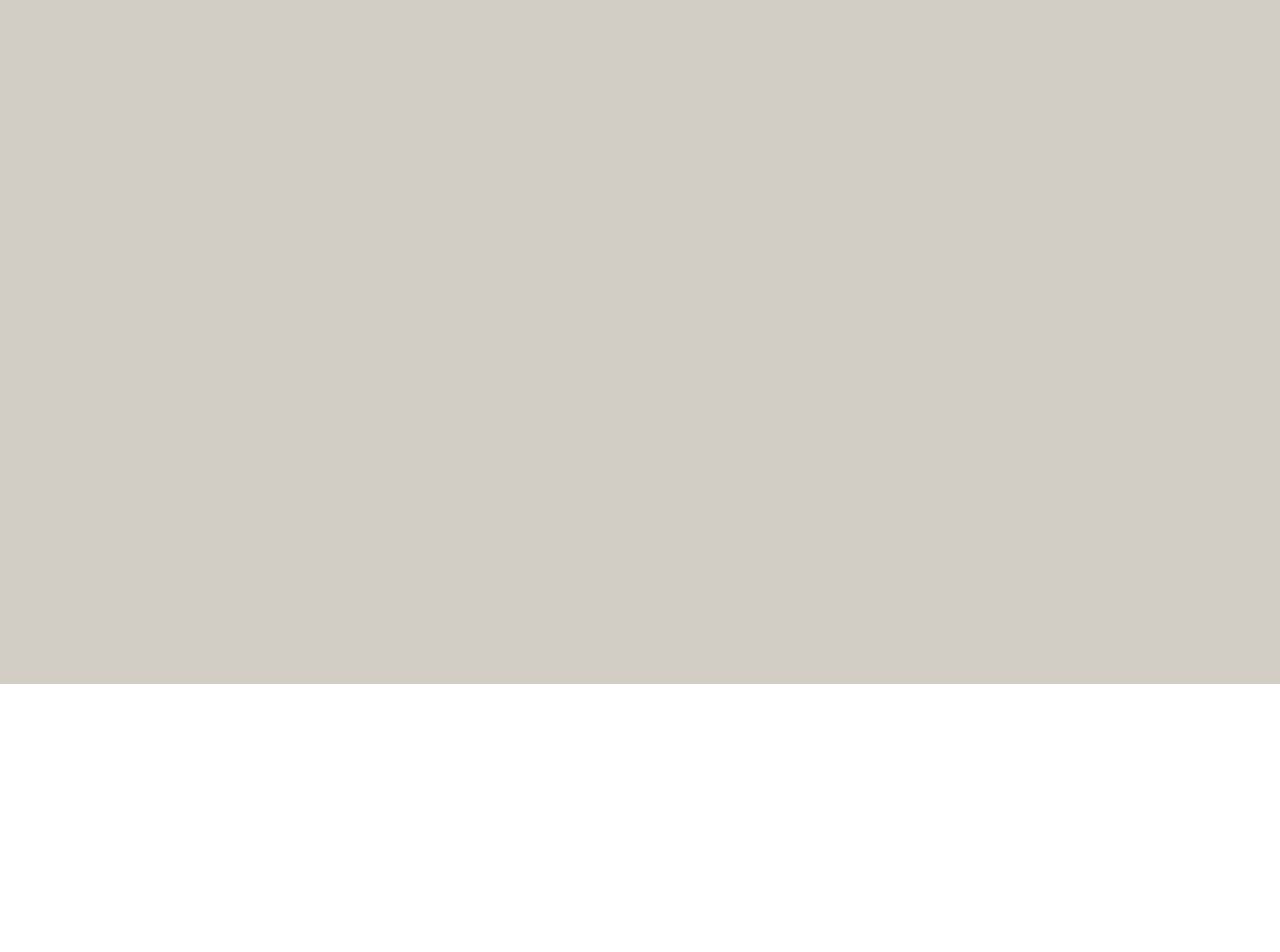
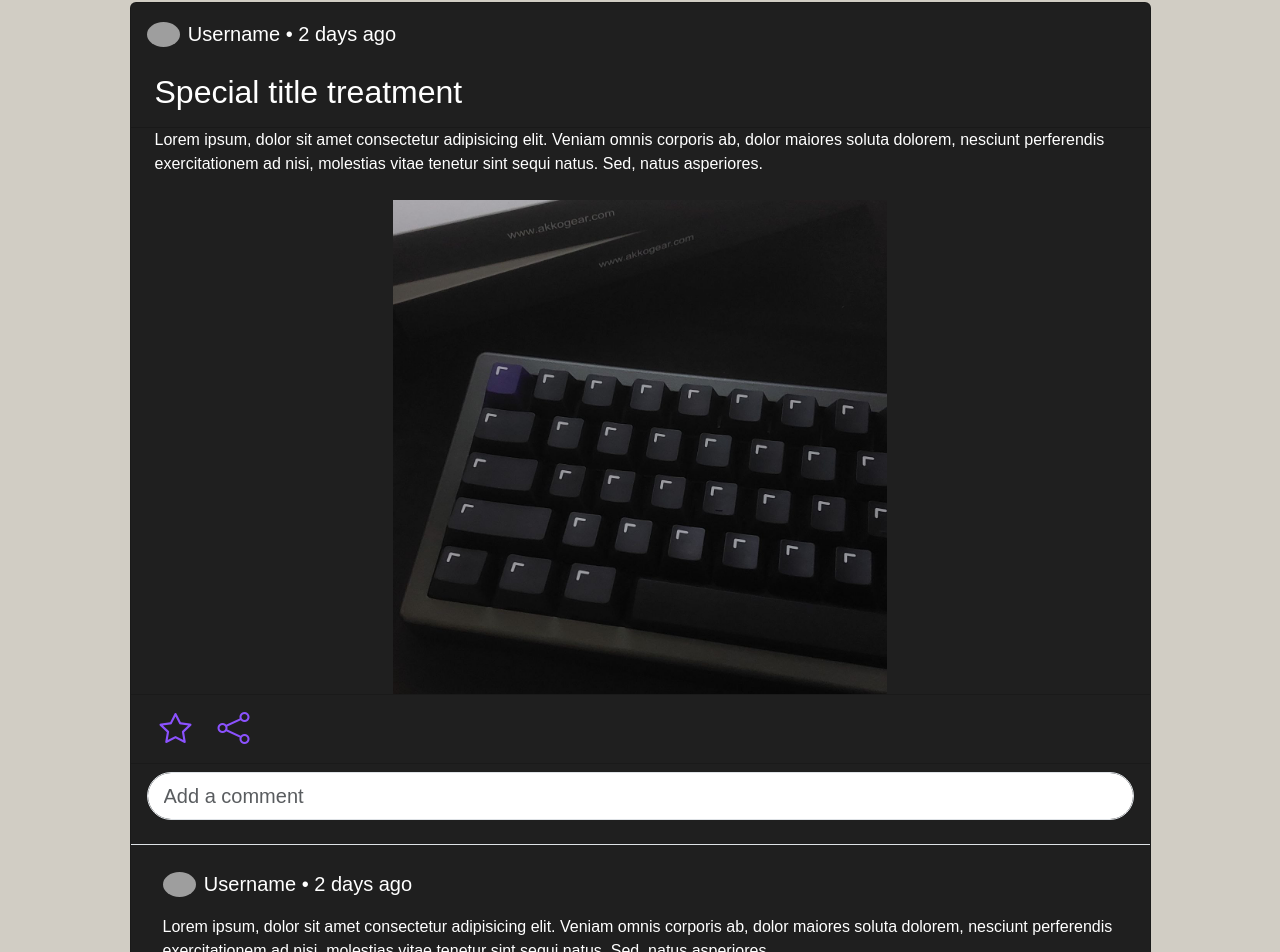
Before and after one commit to jomkv/KeyBud, a React (Create React App) app: page /post in a window 1280 px wide. Before the commit this address had no page. Shown: the part 116-1068 px from the top of the page. Before the commit the page ends 800 px from the top, so only its background shows below. Built offline with nearby package versions, Linux system fonts and the light colour scheme; grey boxes are pictures that could not be loaded; a web font is replaced by a local one.

Commit message:
feat: post UI

```diff
--- a/src/App.tsx
+++ b/src/App.tsx
@@ -12,7 +12,7 @@ function App() {
           <Route path="/" element={<Home />} />
           <Route path="/login" element={<Login />} />
           <Route path="/signup" element={<Register />} />
-          <Route path="/post/:id" element={<Post />} />
+          <Route path="/post" element={<Post />} />
         </Routes>
       </div>
     </Router>
--- a/src/components/NavbarComponent.tsx
+++ b/src/components/NavbarComponent.tsx
@@ -17,7 +17,7 @@ function NavbarComponent() {
   return (
     <Navbar sticky="top" expand="lg" className="bg-secondary">
       <Container fluid>
-        <Navbar.Brand href="#">
+        <Navbar.Brand href="/">
           <img alt="logo" src="/images/Final Logo.svg" height={60} />
         </Navbar.Brand>
         <Navbar.Toggle aria-controls="navbarScroll" />
@@ -28,7 +28,7 @@ function NavbarComponent() {
             navbarScroll
           >
             <Nav.Link
-              href="#action1"
+              href="/"
               style={{
                 color: "white",
               }}
--- a/src/components/post/CommentCard.tsx
+++ b/src/components/post/CommentCard.tsx
@@ -1,35 +1,8 @@
-import {
-  Typography,
-  Button,
-  IconButton,
-  Card,
-  CardContent,
-  CardHeader,
-  Avatar,
-  CardActions,
-} from "@mui/material";
 import React, { Fragment, useEffect, useState } from "react";
-import ThumbUpOffAltIcon from "@mui/icons-material/ThumbUpOffAlt";
-import ThumbUpAltIcon from "@mui/icons-material/ThumbUpAlt";
-import ChatBubbleOutlineIcon from "@mui/icons-material/ChatBubbleOutline";
-import MoreVertIcon from "@mui/icons-material/MoreVert";
-import styled from "@emotion/styled";
-
-const KeybudButton = styled(Button)({
-  color: "#8C52FF",
-  borderColor: "#8C52FF",
-  ":hover": {
-    borderColor: "#8C52FF",
-  },
-});
-
-const KeybudIconButton = styled(IconButton)({
-  color: "#8C52FF",
-  borderColor: "#8C52FF",
-  ":hover": {
-    borderColor: "#8C52FF",
-  },
-});
+import Col from "react-bootstrap/Col";
+import Row from "react-bootstrap/Row";
+import Card from "react-bootstrap/Card";
+import ListGroup from "react-bootstrap/ListGroup";
 
 function CommentCard() {
   const [likeCount, setLikeCount] = useState<number>(0);
@@ -41,59 +14,38 @@ function CommentCard() {
   };
 
   return (
-    <Card
-      sx={{
-        backgroundColor: "rgba(31, 31, 31, 0.97)",
-        borderRadius: "15px",
-        color: "White",
-        ":hover": {
-          backgroundColor: "rgba(31, 31, 31, 1)",
-        },
-        transition: "0.15s",
-      }}
-    >
-      <CardHeader
-        avatar={<Avatar src="/images/user_icon.png" />}
-        title="Comment from Username"
-        subheaderTypographyProps={{ sx: { color: "white" } }}
-        action={
-          <KeybudIconButton>
-            <MoreVertIcon fontSize="large" />
-          </KeybudIconButton>
-        }
-      />
-      <CardContent>
-        Lorem ipsum dolor sit amet consectetur adipisicing elit. Tenetur aliquam
-        dolorem quas mollitia? Sit blanditiis, voluptatum, labore eos at eveniet
-        tenetur dolor sint libero obcaecati, molestiae in ad fuga itaque.
-      </CardContent>
-      <CardActions>
-        <KeybudButton
-          size="large"
-          sx={{ color: "#8C52FF" }}
-          onClick={handleLikeClick}
-        >
-          {isLiked ? (
-            <ThumbUpAltIcon fontSize="large" />
-          ) : (
-            <ThumbUpOffAltIcon fontSize="large" />
-          )}
-          {likeCount > 0 && (
-            <Typography variant="h6" fontWeight={550} ml={1}>
-              {likeCount}
-            </Typography>
-          )}
-        </KeybudButton>
-        <KeybudButton size="large" sx={{ color: "#8C52FF" }}>
-          <ChatBubbleOutlineIcon fontSize="large" />
-          {commentCount > 0 && (
-            <Typography variant="h6" fontWeight={550} ml={1}>
-              {commentCount}
-            </Typography>
-          )}
-        </KeybudButton>
-      </CardActions>
-    </Card>
+    <ListGroup.Item className="bg-secondary">
+      <Row
+        sm={1}
+        md={1}
+        style={{
+          color: "white",
+        }}
+        className="p-3 gy-3"
+      >
+        <Col className="d-flex align-items-center justify-content-between">
+          <div className="d-flex align-items-center">
+            <img
+              src="images/user_icon.png"
+              alt="icon"
+              className="rounded-circle me-2"
+              style={{
+                height: "25px",
+              }}
+            />
+            <p className="m-0 p-0 fs-5">Username • 2 days ago</p>
+          </div>
+        </Col>
+        <Col>
+          <p>
+            Lorem ipsum, dolor sit amet consectetur adipisicing elit. Veniam
+            omnis corporis ab, dolor maiores soluta dolorem, nesciunt
+            perferendis exercitationem ad nisi, molestias vitae tenetur sint
+            sequi natus. Sed, natus asperiores.
+          </p>
+        </Col>
+      </Row>
+    </ListGroup.Item>
   );
 }
 
--- a/src/pages/Post.tsx
+++ b/src/pages/Post.tsx
@@ -1,145 +1,114 @@
-import {
-  Typography,
-  Stack,
-  Box,
-  TextField,
-  Button,
-  Avatar,
-  Container,
-} from "@mui/material";
-import { Fragment, useEffect, useState } from "react";
-import ThumbUpOffAltIcon from "@mui/icons-material/ThumbUpOffAlt";
-import ThumbUpAltIcon from "@mui/icons-material/ThumbUpAlt";
-import ChatBubbleOutlineIcon from "@mui/icons-material/ChatBubbleOutline";
-import styled from "@emotion/styled";
-import PostCard from "../components/home/PostCard";
+import React, { Fragment, useEffect, useState } from "react";
+import Row from "react-bootstrap/Row";
+import Col from "react-bootstrap/Col";
+import Button from "react-bootstrap/Button";
+import Card from "react-bootstrap/Card";
+import Container from "react-bootstrap/Container";
+import ListGroup from "react-bootstrap/ListGroup";
+import Form from "react-bootstrap/Form";
+
+import NavbarComponent from "../components/NavbarComponent";
 import CommentCard from "../components/post/CommentCard";
-import { IPosts } from "../types/post";
-
-import Api from "../common/Api";
-
-import Navbar from "../components/NavbarComponent";
-
-const KeybudButton = styled(Button)({
-  color: "#8C52FF",
-  borderColor: "#8C52FF",
-  ":hover": {
-    borderColor: "#8C52FF",
-  },
-});
-
-const KeybudTextbox = styled(TextField)`
-  &label.Mui-focused {
-    color: white;
-  }
-  &.MuiOutlinedInput-root {
-    &.Mui-focused fieldset {
-      border-color: white;
-    }
-  }
-`;
 
 function Post() {
-  const [likeCount, setLikeCount] = useState<number>(0);
-  const [commentCount, setCommentCount] = useState<number>(2);
-  const [isLiked, setIsLiked] = useState<boolean>(false);
+  return (
+    <div className="bg-light">
+      <NavbarComponent />
 
-  const fetchPosts = async () => {
-    const res = await Api.getPosts();
-    console.log(res?.data);
-  };
-
-  useEffect(() => {
-    fetchPosts();
-  }, []);
-
-  const handleLikeClick = () => {
-    setIsLiked(!isLiked);
-  };
-
-  return (
-    <Fragment>
-      <Navbar />
-      <Container sx={{ flexGrow: 1, paddingTop: "25px" }}>
-        <Stack
-          spacing={2}
-          sx={{
-            backgroundColor: "rgba(31, 31, 31, 0.97)",
+      <Container className="mb-3">
+        <Row className="justify-content-center gy-4 mt-2">
+          <Col md={11} sm={11}>
+            <Card
+              className="bg-secondary"
+              style={{
                 color: "white",
-            padding: "25px",
-            marginBottom: "25px",
-            borderRadius: "15px",
               }}
             >
-          <Stack direction="row" display="flex" alignItems="center" spacing={1}>
-            <Avatar
-              src="/images/user_icon.png"
-              sx={{
-                width: 45,
-                height: 45,
+              <Card.Header className="pt-3">
+                <div className="d-flex align-items-center justify-content-between">
+                  <div className="d-flex align-items-center">
+                    <img
+                      src="images/user_icon.png"
+                      alt="icon"
+                      className="rounded-circle me-2"
+                      style={{
+                        height: "25px",
                       }}
                     />
-            <Typography variant="h6">Username</Typography>
-          </Stack>
-          <Typography variant="h4" fontWeight="bold">
-            Title
-          </Typography>
-          <Box>
+                    <p className="m-0 p-0 fs-5">Username • 2 days ago</p>
+                  </div>
+                </div>
+                <Card.Title className="fs-2 mt-3 p-2 pb-0">
+                  Special title treatment
+                </Card.Title>
+              </Card.Header>
+
+              <Card.Body className="pt-0 pb-0">
+                <Card.Text className="p-2 pt-0">
+                  Lorem ipsum, dolor sit amet consectetur adipisicing elit.
+                  Veniam omnis corporis ab, dolor maiores soluta dolorem,
+                  nesciunt perferendis exercitationem ad nisi, molestias vitae
+                  tenetur sint sequi natus. Sed, natus asperiores.
+                </Card.Text>
+                <div className="d-flex justify-content-center">
+                  <div className="w-50">
                     <img
-              src="/images/keyboard_sample_pic.jpg"
-              style={{ maxWidth: "100%", height: "auto" }}
+                      src="images/keyboard_sample_pic.jpg"
+                      alt="content"
+                      className="img-fluid m-0 p-0"
                     />
-          </Box>
-          <Typography variant="body1">
-            Lorem ipsum dolor sit amet, consectetur adipisicing elit. Soluta
-            totam provident, tempora blanditiis accusantium minus dicta autem
-            quas, debitis dignissimos dolorum id numquam dolores asperiores
-            assumenda omnis repellat tenetur. Provident?
-          </Typography>
-          <Stack direction="row">
-            <KeybudButton
-              size="large"
-              sx={{ color: "#8C52FF" }}
-              onClick={handleLikeClick}
+                  </div>
+                </div>
+              </Card.Body>
+              <Card.Footer className="d-flex">
+                <Button
+                  style={{
+                    backgroundColor: "transparent",
+                    borderColor: "transparent",
+                  }}
                 >
-              {isLiked ? (
-                <ThumbUpAltIcon fontSize="large" />
-              ) : (
-                <ThumbUpOffAltIcon fontSize="large" />
-              )}
-              {likeCount > 0 && (
-                <Typography variant="h6" fontWeight={550} ml={1}>
-                  {likeCount}
-                </Typography>
-              )}
-            </KeybudButton>
-            <KeybudButton size="large" sx={{ color: "#8C52FF" }}>
-              <ChatBubbleOutlineIcon fontSize="large" />
-              {commentCount > 0 && (
-                <Typography variant="h6" fontWeight={550} ml={1}>
-                  {commentCount}
-                </Typography>
-              )}
-            </KeybudButton>
-          </Stack>
-          <KeybudTextbox
+                  <i
+                    className="bi bi-star h2"
+                    style={{
+                      color: "#8c52ff",
+                    }}
+                  ></i>
+                </Button>
+                <Button
+                  style={{
+                    backgroundColor: "transparent",
+                    borderColor: "transparent",
+                  }}
+                >
+                  <i
+                    className="bi bi-share h2"
+                    style={{
+                      color: "#8c52ff",
+                    }}
+                  ></i>
+                </Button>
+              </Card.Footer>
+              <ListGroup className="list-group-flush">
+                <ListGroup.Item className="bg-secondary pb-4">
+                  <Form.Control
+                    size="lg"
+                    type="text"
                     placeholder="Add a comment"
-            InputProps={{
-              sx: {
-                color: "white",
-                fontSize: 24,
-              },
+                    style={{
+                      borderRadius: "25px",
                     }}
-            fullWidth
-            variant="filled"
                   />
+                </ListGroup.Item>
                 <CommentCard />
                 <CommentCard />
                 <CommentCard />
                 <CommentCard />
-        </Stack>
+              </ListGroup>
+            </Card>
+          </Col>
+        </Row>
       </Container>
-    </Fragment>
+    </div>
   );
 }
 
```
Also changed, not shown: src/components/home/PostCard.tsx (+9 -2 lines). Lines whose indentation alone changed are shown as unchanged.
